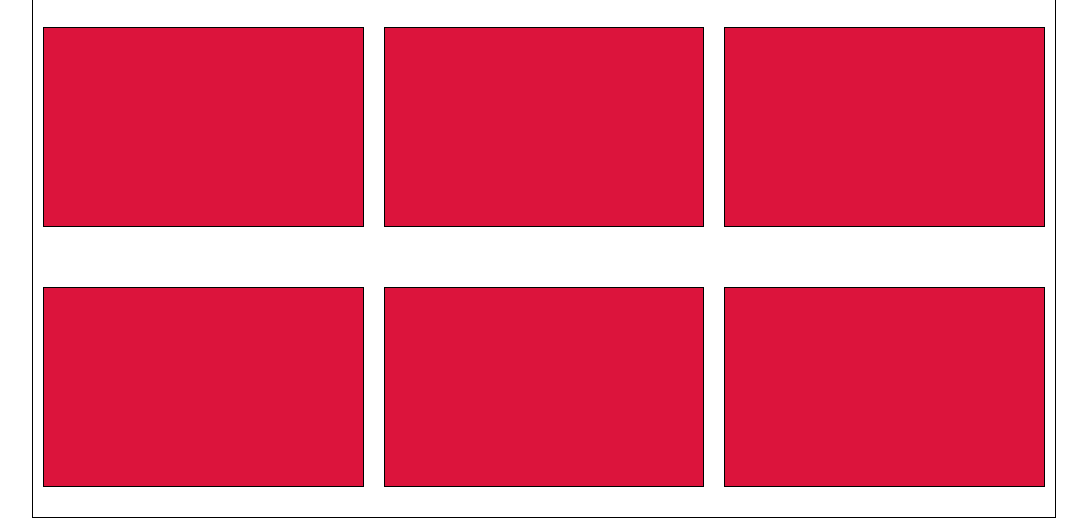
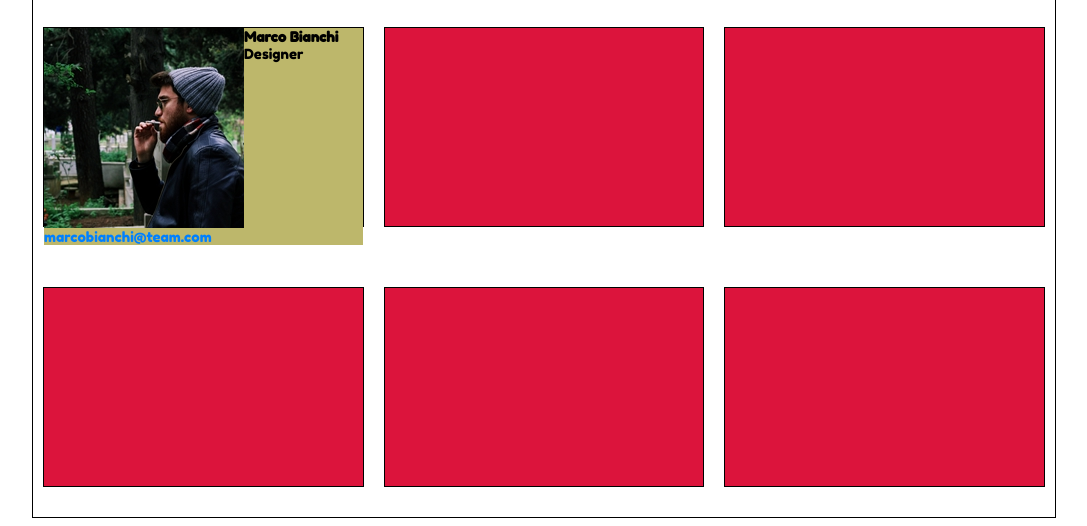
Before and after one commit to RominaMalimban/Floating-Cards, a plain HTML site: page index.html in a window 1280 px wide. Shown: the part 148-674 px from the top of the page, without its empty margins (96-1183 px from the left). Drawn offline with Linux system fonts and the light colour scheme.

Commit message:
modifica prima card

```diff
--- a/css/style.css
+++ b/css/style.css
@@ -24,6 +24,10 @@ main::after{
     display: table;
 }
 
+a{
+    text-decoration: none;
+}
+
 /* regole header */
 header{
     height: 100px;
@@ -43,10 +47,6 @@ section{
 
 .intro{
     text-align: center;
-    /* debug */
-    /* background-color: coral; */
-    /* border: 1px solid black; */
-    /* height: 100px; */
 }
 
 .card{
@@ -58,3 +58,15 @@ section{
     height: 200px;
     border: 1px solid black;
 }
+
+.card img{
+    float: left;
+}
+.card a{
+    color: rgb(0, 128, 255);
+    display: block;
+}
+
+.presentazione{
+    background-color: darkkhaki;
+}
--- a/index.html
+++ b/index.html
@@ -26,6 +26,12 @@
             <!-- section -->
             <section>
                 <div class="card">
+                    <img src="img/male1.png" alt="immagine uomo">
+                    <div class="presentazione">
+                        <h4>Marco Bianchi</h4>
+                        Designer
+                        <a href="#">marcobianchi@team.com</a>
+                    </div>
                 </div>
 
                 <div class="card">
```
